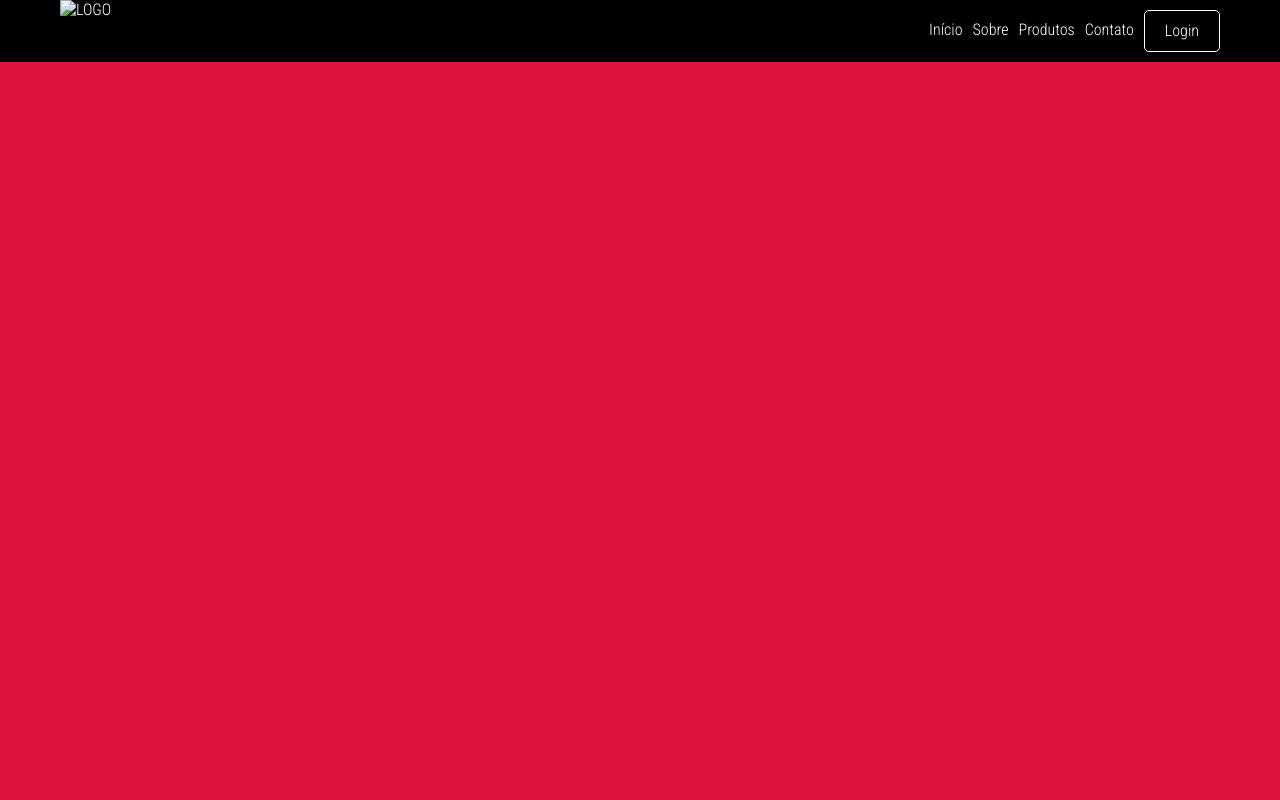
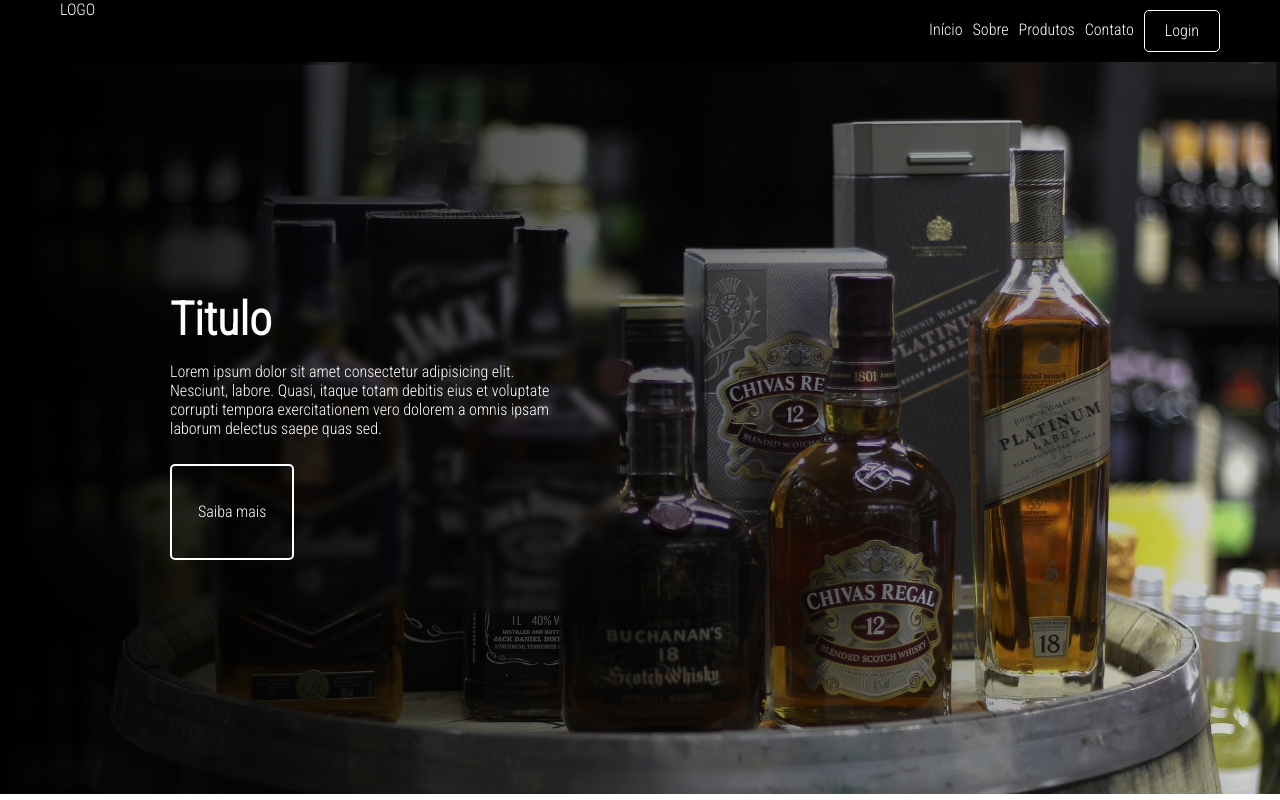
Before and after one commit to oAndin/projeto-do-curso-ladding-page, a plain HTML site: page index.html in a window 1280 px wide. Drawn offline with Linux system fonts and the light colour scheme.

Commit message:
Add files via upload

```diff
--- a/index.html
+++ b/index.html
@@ -10,7 +10,7 @@
 <body>
     <main>
         <header>
-            <div class="logo"><img src="" alt="LOGO"></div>
+            <div class="logo">LOGO</div>
             <nav>
                 <ul>
                     <li> <a href="#">Início</a></li>
@@ -33,13 +33,16 @@
                 </ul>
             </nav>
         </header>
-
-        <div class="placeHolderMid">
+        <div class="placeHolder">
         </div>
-
-        <div class="placeHolderBottom">
-
-        </div>
+        <section id="banner">
+            <img src="./src/imagens/whiskey-g0c1ab5cf5_1920.jpg" alt="whisky">
+            <div class="conteudo">
+                <h1>Titulo</h1>
+                <p>Lorem ipsum dolor sit amet consectetur adipisicing elit. Nesciunt, labore. Quasi, itaque totam debitis eius et voluptate corrupti tempora exercitationem vero dolorem a omnis ipsam laborum delectus saepe quas sed.</p>
+                <a href="#">Saiba mais</a>
+            </div>
+        </section>
     </main>
 </body>
 </html>
--- a/style.css
+++ b/style.css
@@ -13,19 +13,20 @@
     roboto
     open sons */
 }
+
+body{
+    max-width: 1920px;
+    max-height: 1280px;
+}
+
 header {
     width: 100vw;
     display: flex;
     justify-content: space-between;
     padding: 0 60px;
-    background-color: rgb(0, 0, 0);
-}
-header .logo {
 
 
-}
-body {
-    background-color: crimson;
+    background-color: rgb(0, 0, 0);
 }
 header nav ul  {
     display: flex;
@@ -53,8 +54,8 @@ header nav ul li a.loginBtn:hover {
     color: black;
 }
 header .logo{
+    color: #ffffff;
 
-    color: #ffffff;
 }
 header nav ul ul {
     position: absolute;
@@ -76,3 +77,79 @@ header nav ul li:hover ul {
 .Schibsted {
     font-family: 'Schibsted Grotesk', sans-serif;
 }
+
+
+
+#banner {
+    width: 100%;
+    height: calc(100vh - 68px);
+    overflow: hidden;
+    position: relative;
+}
+
+#banner::after{
+    content: "";
+    width: 100%;
+    height: 100%;
+    background-image: linear-gradient(to right, #000000, #00000025);
+    position: absolute;
+    top: 0;
+    left: 0;
+}
+
+#banner img{
+    display: block;
+    width: 100%;
+    object-fit: cover;
+}
+
+#banner .conteudo {
+    width: 500px;
+    position: absolute;
+    top: 50%;
+    left: 120px;
+    transform: translateY(-50%);
+    z-index: 1;
+    padding: 50px;
+    backdrop-filter: blur(4px);
+}
+
+#banner .conteudo h1 {
+    font-size: 46px;
+    color: #ffffff;
+    margin-bottom: 16px;
+}
+#banner .conteudo p {
+    color: #ffffff;
+    margin-bottom: 26px;
+}
+
+#banner .conteudo a{
+    display: inline-block;
+    border: 2px solid #ffffff;
+    line-height: 40px;
+    padding: 26px;
+    color: #ffffff;
+    border-radius: 5px;
+    position: relative;
+    overflow: hidden;
+}
+
+#banner .conteudo a::after {
+    content: "";
+    width: 0%;
+    height: 0%;
+    border-radius: 100%;
+    position: absolute;
+    top: 50%;
+    left: 50%;
+    transform: translate(-50%, -50%);
+    background-color: #ffffff80;
+}
+
+#banner .conteudo a:active::after {
+    width: 100px;
+    height: 100px;
+    opacity: 0%;
+    transition: all 400ms ease;
+}
```
Also changed, not shown: src/imagens/whiskey-g0c1ab5cf5_1920.jpg (added).
